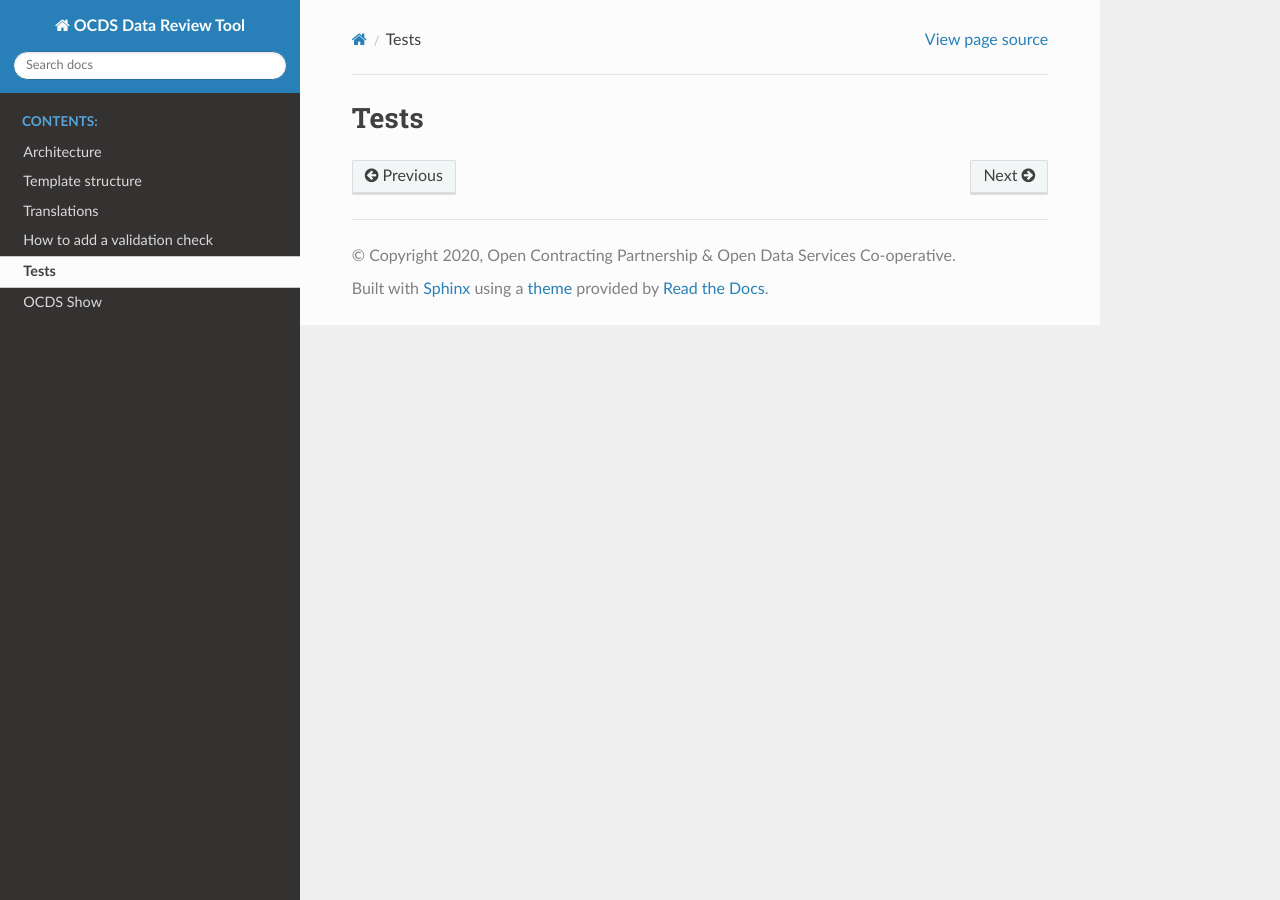
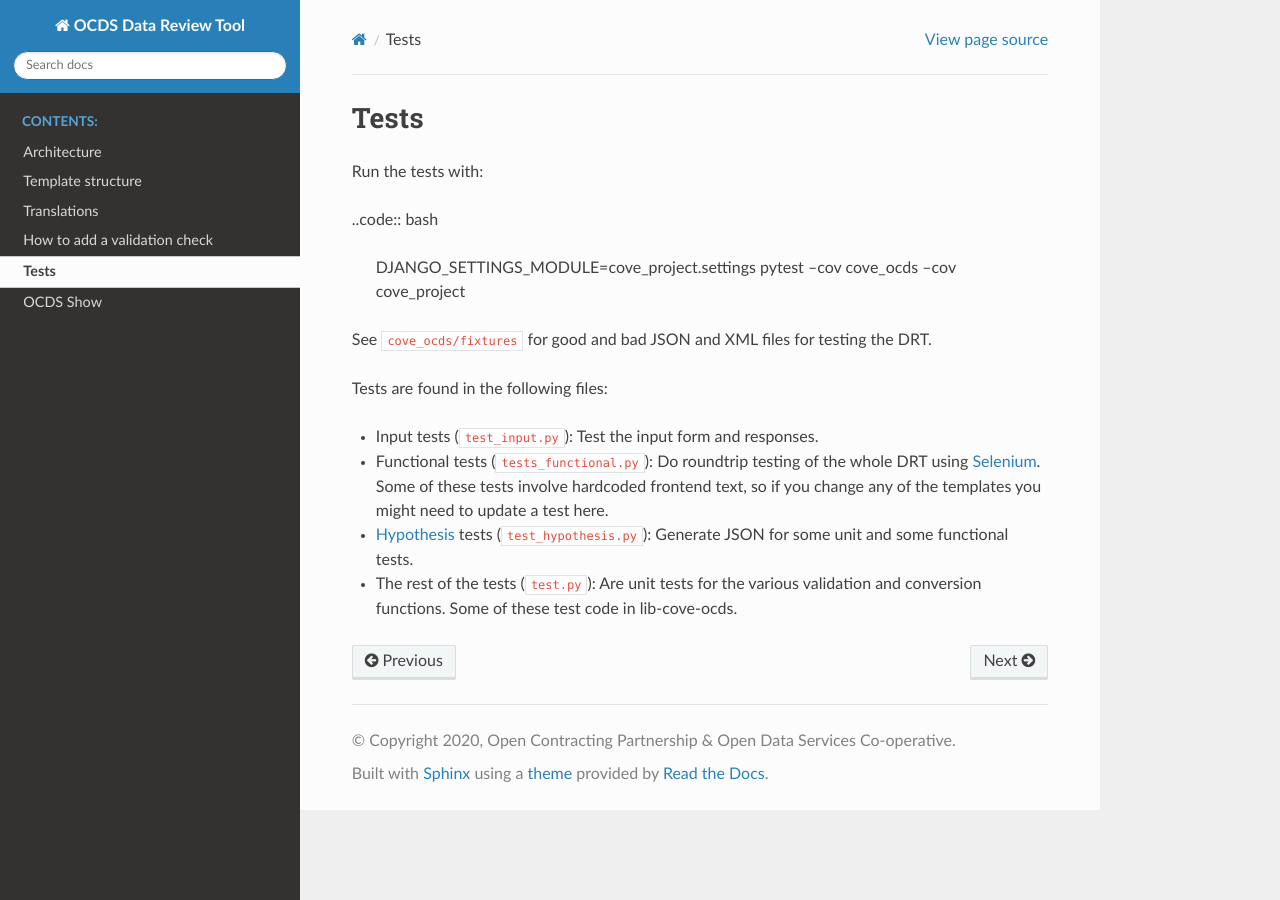
Before and after one commit to spendnetwork/silvereye, a Sphinx documentation site: the page built from docs/tests.rst, in a window 1280 px wide. Built offline with Sphinx 7.4.7 and the Read the Docs theme 2.0.0, drawn with Linux system fonts in a browser that asks for light colours.

Commit message:
Notes on tests

```diff
--- a/docs/tests.rst
+++ b/docs/tests.rst
@@ -1,2 +1,17 @@
 Tests
 =====
+
+Run the tests with:
+
+..code:: bash
+
+    DJANGO_SETTINGS_MODULE=cove_project.settings pytest --cov cove_ocds --cov cove_project
+
+See ``cove_ocds/fixtures`` for good and bad JSON and XML files for testing the DRT.
+
+Tests are found in the following files:
+
+* Input tests (``test_input.py``): Test the input form and responses.
+* Functional tests (``tests_functional.py``): Do roundtrip testing of the whole DRT using `Selenium <https://github.com/SeleniumHQ/selenium>`_. Some of these tests involve hardcoded frontend text, so if you change any of the templates you might need to update a test here.
+* `Hypothesis <https://hypothesis.works/>`_ tests (``test_hypothesis.py``): Generate JSON for some unit and some functional tests.
+* The rest of the tests (``test.py``): Are unit tests for the various validation and conversion functions. Some of these test code in lib-cove-ocds.
```
